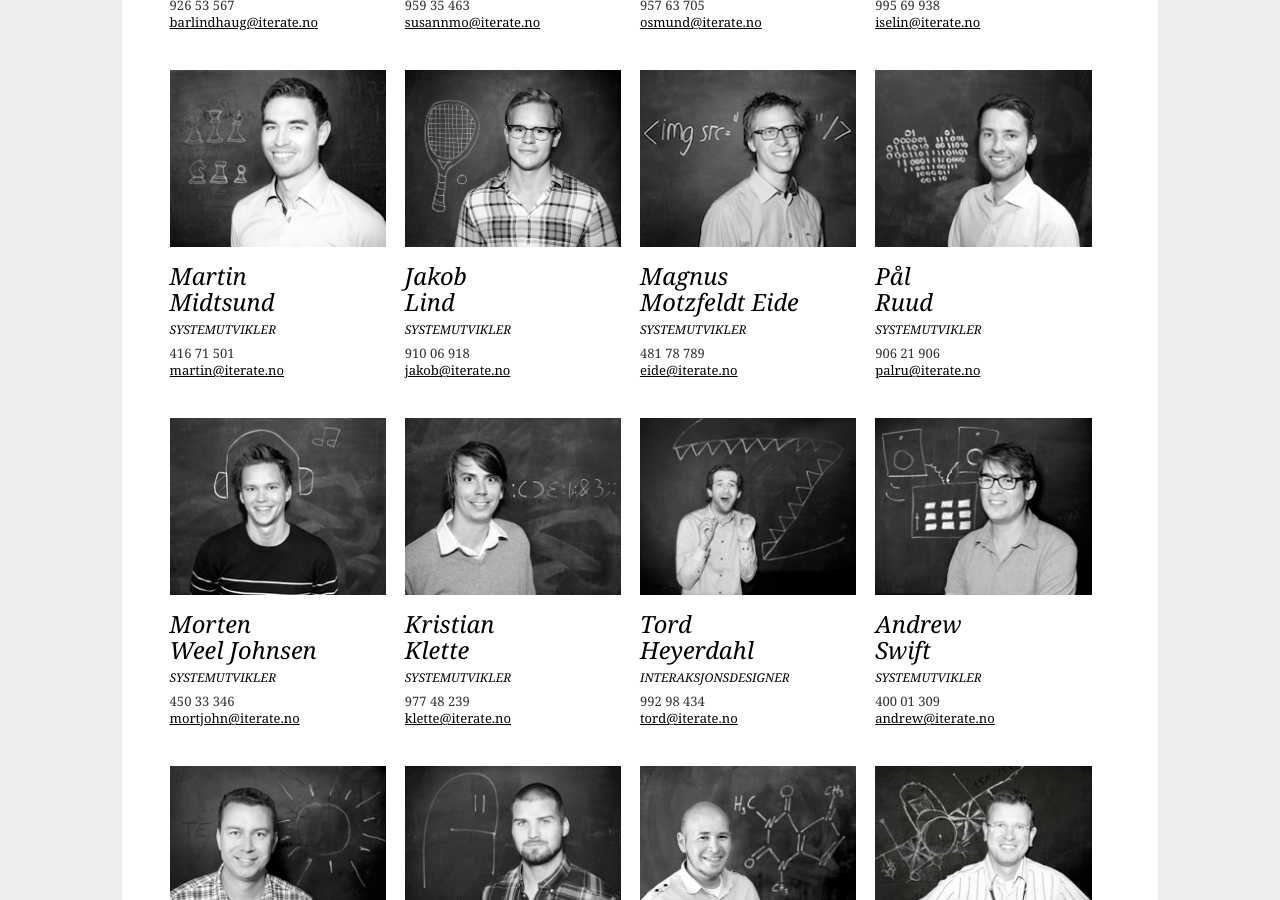
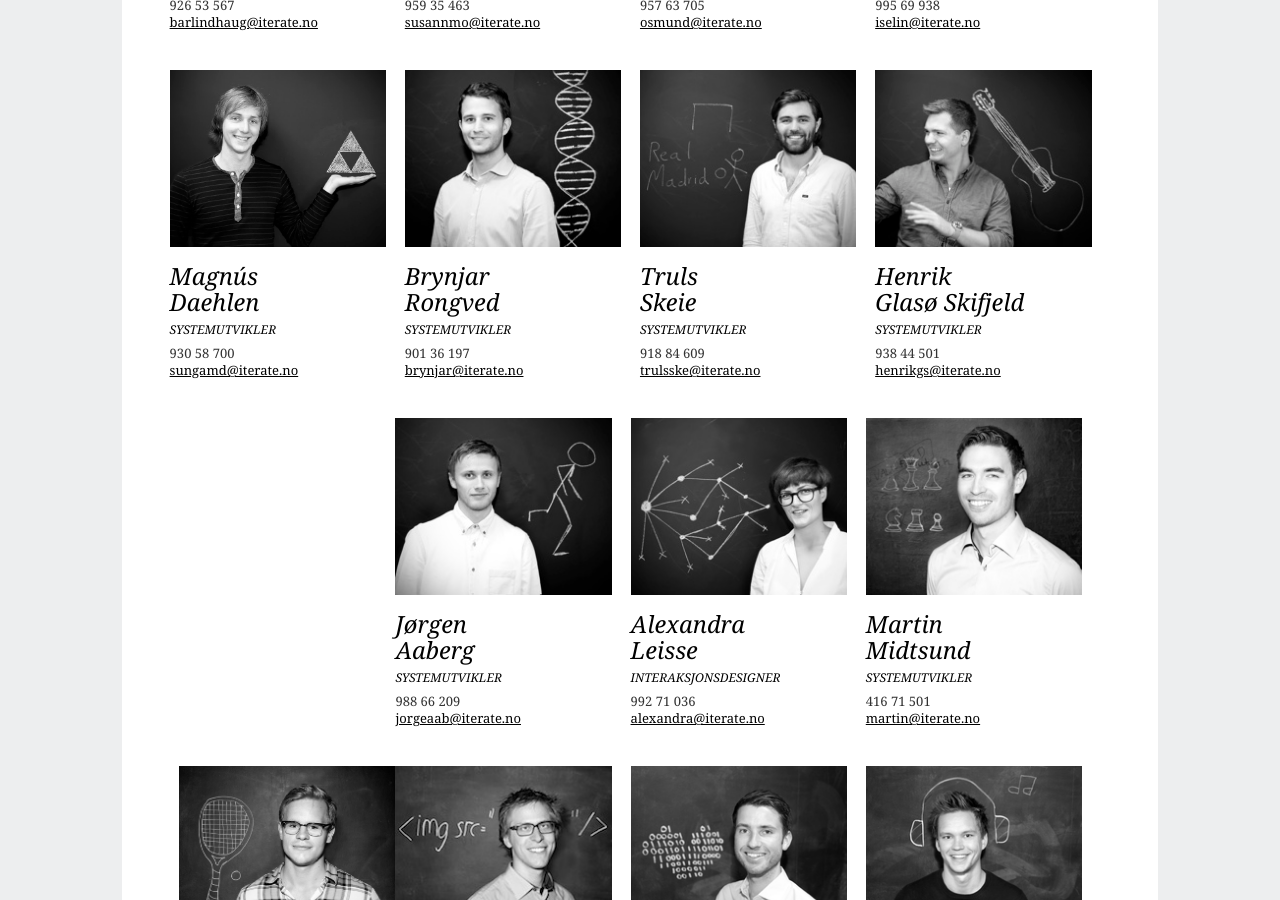
Before and after one commit to therese1g1/iterate.github.com, a Jekyll site: the page built from mennesker/index.html, in a window 1280 px wide and 900 px high, scrolled down 466 px. Built offline with Jekyll 4.4.1, drawn with Linux system fonts in a browser that asks for light colours.

Commit message:
mennesker and main page update
add 6 new ppl to Mennesker
add Oslo Innovation Week workshop link to Main Page
changed the blogpost-link to another one on Main Page

```diff
--- a/mennesker/index.html
+++ b/mennesker/index.html
@@ -56,6 +56,79 @@ title: Iterate
     </div>
 
     <div class="grid_4 alpha">
+        <div class="menneske">
+            <img src="/static/images/mennesker/magnúsD.jpg" alt="Magnús">
+            <h2>Magnús<br>Daehlen</h2>
+            <h3>Systemutvikler</h3>
+            <p>
+                930 58 700<br>
+                <a href="mailto:sungamd@iterate.no">sungamd@iterate.no</a>
+            </p>
+        </div>
+    </div>
+
+    <div class="grid_4">
+        <div class="menneske">
+                <img src="/static/images/mennesker/brynjar.jpg" alt="Brynjar">
+                <h2>Brynjar<br>Rongved</h2>
+                <h3>Systemutvikler</h3>
+                <p>
+                    901 36 197<br>
+                    <a href="mailto:brynjar@iterate.no">brynjar@iterate.no</a>
+                </p>
+            </div>
+        </div>
+
+    <div class="grid_4">
+        <div class="menneske">
+            <img src="/static/images/mennesker/truls.jpg" alt="Truls">
+            <h2>Truls<br>Skeie</h2>
+            <h3>Systemutvikler</h3>
+            <p>
+                918 84 609<br>
+                <a href="mailto:trulsske@iterate.no">trulsske@iterate.no</a>
+            </p>
+        </div>
+    </div>
+
+    <div class="grid_4 omega">
+        <div class="menneske">
+            <img src="/static/images/mennesker/Henrik.jpg" alt="Henrik">
+            <h2>Henrik<br>Glasø Skifjeld</h2>
+            <h3>Systemutvikler</h3>
+            <p>
+                938 44 501<br>
+                <a href="mailto:henrikgs@iterate.no">henrikgs@iterate.no</a>
+            </p>
+        </div>
+    </div>
+
+    <div class="grid_4 alpha">
+        <div class="menneske">
+            <img src="/static/images/mennesker/jørgen.jpg" alt="Jørgen">
+            <h2>Jørgen<br>Aaberg</h2>
+            <h3>Systemutvikler</h3>
+            <p>
+                988 66 209<br>
+                <a href="mailto:jorgeaab@iterate.no">jorgeaab@iterate.no</a>
+            </p>
+        </div>
+    </div>
+
+    <div class="grid_4">
+        <div class="menneske">
+            <img src="/static/images/mennesker/alexandra.jpg" alt="Alexandra">
+            <h2>Alexandra<br>Leisse</h2>
+            <h3>Interaksjonsdesigner</h3>
+            <p>
+                992 71 036<br>
+                <a href="mailto:alexandra@iterate.no">alexandra@iterate.no</a>
+            </p>
+        </div>
+    </div>
+
+
+    <div class="grid_4">
            <div class="menneske">
                <img src="/static/images/mennesker/martin.jpg" alt="Martin">
                <h2>Martin<br>Midtsund</h2>
@@ -67,7 +140,7 @@ title: Iterate
            </div>
        </div>
 
-    <div class="grid_4">
+    <div class="grid_4 omega">
        <div class="menneske">
          <img src="/static/images/mennesker/jakob.jpg" alt="Jakob">
          <h2>Jakob<br>Lind</h2>
@@ -79,7 +152,7 @@ title: Iterate
        </div>
      </div>
 
-     <div class="grid_4">
+     <div class="grid_4 alpha">
        <div class="menneske">
          <img src="/static/images/mennesker/eide.jpg" alt="Magnus">
          <h2>Magnus<br>Motzfeldt Eide</h2>
@@ -91,7 +164,7 @@ title: Iterate
        </div>
      </div>
 
-     <div class="grid_4 omega">
+     <div class="grid_4">
        <div class="menneske">
          <img src="/static/images/mennesker/palru.jpg" alt="Pål">
          <h2>Pål<br>Ruud</h2>
@@ -103,7 +176,7 @@ title: Iterate
        </div>
      </div>
 
-      <div class="grid_4 alpha">
+      <div class="grid_4">
         <div class="menneske">
           <img src="/static/images/mennesker/mortjohn.jpg" alt="Morten">
           <h2>Morten<br>Weel Johnsen</h2>
@@ -115,7 +188,7 @@ title: Iterate
         </div>
       </div>
 
-      <div class="grid_4">
+      <div class="grid_4 omega">
           <div class="menneske">
             <img src="/static/images/mennesker/klette.jpg" alt="Kristian">
             <h2>Kristian<br>Klette</h2>
@@ -127,7 +200,7 @@ title: Iterate
           </div>
         </div>
 
-     <div class="grid_4">
+     <div class="grid_4 alpha">
        <div class="menneske">
          <img src="/static/images/mennesker/tord.jpg" alt="Tord">
          <h2>Tord<br>Heyerdahl</h2>
@@ -139,7 +212,7 @@ title: Iterate
        </div>
      </div>
 
-    <div class="grid_4 omega">
+    <div class="grid_4">
            <div class="menneske">
                <img src="/static/images/mennesker/andrew.jpg" alt="Andrew">
                <h2>Andrew<br>Swift</h2>
@@ -151,7 +224,7 @@ title: Iterate
            </div>
        </div>
 
-       <div class="grid_4 alpha">
+       <div class="grid_4">
            <div class="menneske">
                <img src="/static/images/mennesker/dag.jpg" alt="Dag">
                <h2>Dag<br>Corell</h2>
@@ -164,7 +237,7 @@ title: Iterate
        </div>
 
 
-       <div class="grid_4">
+       <div class="grid_4 omega">
            <div class="menneske">
                <img src="/static/images/mennesker/viktor.jpg" alt="Viktor">
                <h2>Viktor<br>Varland</h2>
@@ -176,7 +249,7 @@ title: Iterate
            </div>
        </div>
 
-       <div class="grid_4">
+       <div class="grid_4 alpha">
            <div class="menneske">
                <img src="/static/images/mennesker/ivar.jpg" alt="Ivar">
                <h2>Ivar<br>Fredriksen</h2>
@@ -188,7 +261,7 @@ title: Iterate
            </div>
        </div>
 
-       <div class="grid_4 omega">
+       <div class="grid_4">
            <div class="menneske">
                <img src="/static/images/mennesker/ole.jpg" alt="Ole">
                <h2>Ole <br>T. Johannessen</h2>
@@ -200,7 +273,7 @@ title: Iterate
            </div>
        </div>
 
-       <div class="grid_4 alpha">
+       <div class="grid_4">
            <div class="menneske">
                <img src="/static/images/mennesker/stigberg.jpg" alt="Stig">
                <h2>Stig<br>Bergestad</h2>
@@ -212,7 +285,7 @@ title: Iterate
            </div>
        </div>
 
-       <div class="grid_4">
+       <div class="grid_4 omega">
          <div class="menneske">
            <img src="/static/images/mennesker/singh.jpg" alt="Rana">
            <h2>Rana<br>Ranjit Singh</h2>
@@ -224,7 +297,7 @@ title: Iterate
           </div>
         </div>
 
-        <div class="grid_4">
+        <div class="grid_4 alpha">
           <div class="menneske">
             <img src="/static/images/mennesker/jakub.jpg" alt="Jakub">
             <h2>Jakub<br>Holy</h2>
@@ -236,7 +309,7 @@ title: Iterate
           </div>
         </div>
 
-        <div class="grid_4 omega">
+        <div class="grid_4">
              <div class="menneske">
                  <img src="/static/images/mennesker/fredrikv.jpg" alt="FredrikV">
                  <h2>Fredrik<br>Vraalsen</h2>
@@ -248,7 +321,7 @@ title: Iterate
              </div>
          </div>
 
-  <div class="grid_4 alpha">
+  <div class="grid_4">
     <div class="menneske">
       <img src="/static/images/mennesker/oddmund.jpg" alt="Oddmund">
       <h2>Oddmund<br>Strømme</h2>
@@ -260,7 +333,7 @@ title: Iterate
     </div>
   </div>
 
-    <div class="grid_4">
+    <div class="grid_4 omega">
         <div class="menneske">
             <img src="/static/images/mennesker/rune.jpg" alt="Rune">
             <h2>Rune<br>Larsen</h2>
@@ -273,7 +346,7 @@ title: Iterate
     </div>
 
 
-    <div class="grid_4 ">
+    <div class="grid_4 alpha">
         <div class="menneske">
             <img src="/static/images/mennesker/torve.jpg" alt="Torve">
             <h2>Torve<br>Indahl</h2>
@@ -285,7 +358,7 @@ title: Iterate
         </div>
     </div>
 
-   <div class="grid_4 omega">
+   <div class="grid_4">
      <div class="menneske">
        <img src="/static/images/mennesker/morten.jpg" alt="Morten">
        <h2>Morten<br>Berg</h2>
@@ -297,7 +370,7 @@ title: Iterate
      </div>
    </div>
 
-   <div class="grid_4 alpha">
+   <div class="grid_4">
      <div class="menneske">
        <img src="/static/images/mennesker/wien.jpg" alt="Mari">
        <h2>Mari<br>Wien</h2>
@@ -309,7 +382,7 @@ title: Iterate
      </div>
    </div>
 
-  <div class="grid_4">
+  <div class="grid_4 omega">
     <div class="menneske">
       <img src="/static/images/mennesker/bang.jpg" alt="Tom">
       <h2>Tom Johannes<br>Bang</h2>
@@ -321,7 +394,7 @@ title: Iterate
     </div>
   </div>
 
-  <div class="grid_4 ">
+  <div class="grid_4 alpha">
       <div class="menneske">
           <img src="/static/images/mennesker/rita.jpg" alt="Rita">
           <h2>Rita<br>Jónyer</h2>
@@ -333,7 +406,7 @@ title: Iterate
       </div>
   </div>
 
-  <div class="grid_4 omega ">
+  <div class="grid_4">
     <div class="menneske">
       <img src="/static/images/mennesker/fredrik.jpg" alt="Fredrik">
       <h2>Fredrik<br>Pettersen</h2>
@@ -345,7 +418,7 @@ title: Iterate
     </div>
   </div>
 
-  <div class="grid_4 alpha">
+  <div class="grid_4">
     <div class="menneske">
       <img src="/static/images/mennesker/nina.jpg" alt="Nina">
       <h2>Nina<br>Hanssen</h2>
@@ -357,7 +430,7 @@ title: Iterate
     </div>
   </div>
 
-  <div class="grid_4">
+  <div class="grid_4 omega">
     <div class="menneske">
       <a href="/kentbeck"><img src="/static/images/mennesker/kent.jpg" alt="Kent"></a>
       <h2><a href="/kentbeck">Kent<br>Beck</a></h2>
@@ -370,7 +443,7 @@ title: Iterate
   </div>
 
 
-  <div class="grid_4 ">
+  <div class="grid_4 alpha">
     <div class="menneske">
       <img src="/static/images/mennesker/stein.jpg" alt="Stein">
       <h2>Stein<br>Kvarud</h2>
@@ -383,7 +456,7 @@ title: Iterate
   </div>
 
 
-    <div class="grid_4 omega ">
+    <div class="grid_4">
         <div class="menneske">
             <img src="/static/images/mennesker/sigve.jpg" alt="Sigve">
             <h2>Sigve<br>Barstad</h2>
@@ -395,7 +468,7 @@ title: Iterate
         </div>
     </div>
 
-    <div class="grid_4 alpha">
+    <div class="grid_4">
       <div class="menneske">
         <img src="/static/images/mennesker/kim.jpg" alt="Kim">
         <h2>Kim<br>Ophus Leskovsky</h2>
@@ -407,7 +480,7 @@ title: Iterate
       </div>
     </div>
 
-    <div class="grid_4">
+    <div class="grid_4 omega">
       <div class="menneske">
         <img src="/static/images/mennesker/haugeto.jpg" alt="Anders">
         <h2>Anders<br>Haugeto</h2>
@@ -419,7 +492,7 @@ title: Iterate
       </div>
     </div>
 
-    <div class="grid_4 ">
+    <div class="grid_4 alpha">
          <div class="menneske">
            <img src="/static/images/mennesker/jorgensen.jpg" alt="Simen">
            <h2>Simen<br>Fure Jørgensen</h2>
```
Also changed, not shown: index.html (+10 -5 lines), static/images/mennesker/Henrik.jpg (added), static/images/mennesker/alexandra.jpg (added), static/images/mennesker/brynjar.jpg (added), static/images/mennesker/jørgen.jpg (added), static/images/mennesker/magnúsD.jpg (added), static/images/mennesker/truls.jpg (added), static/images/monty_Scratch.jpg (added), static/images/oiw.png (added).
